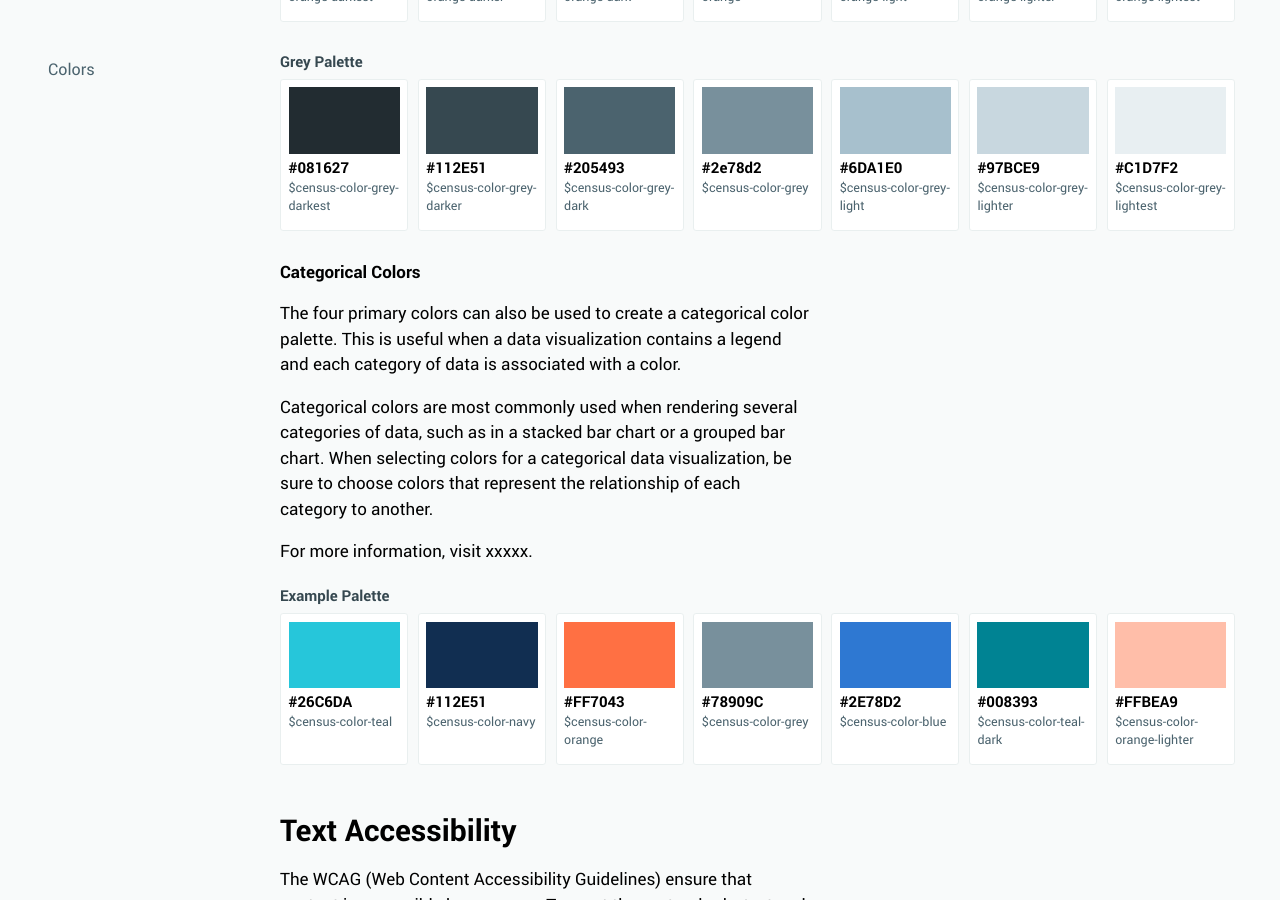
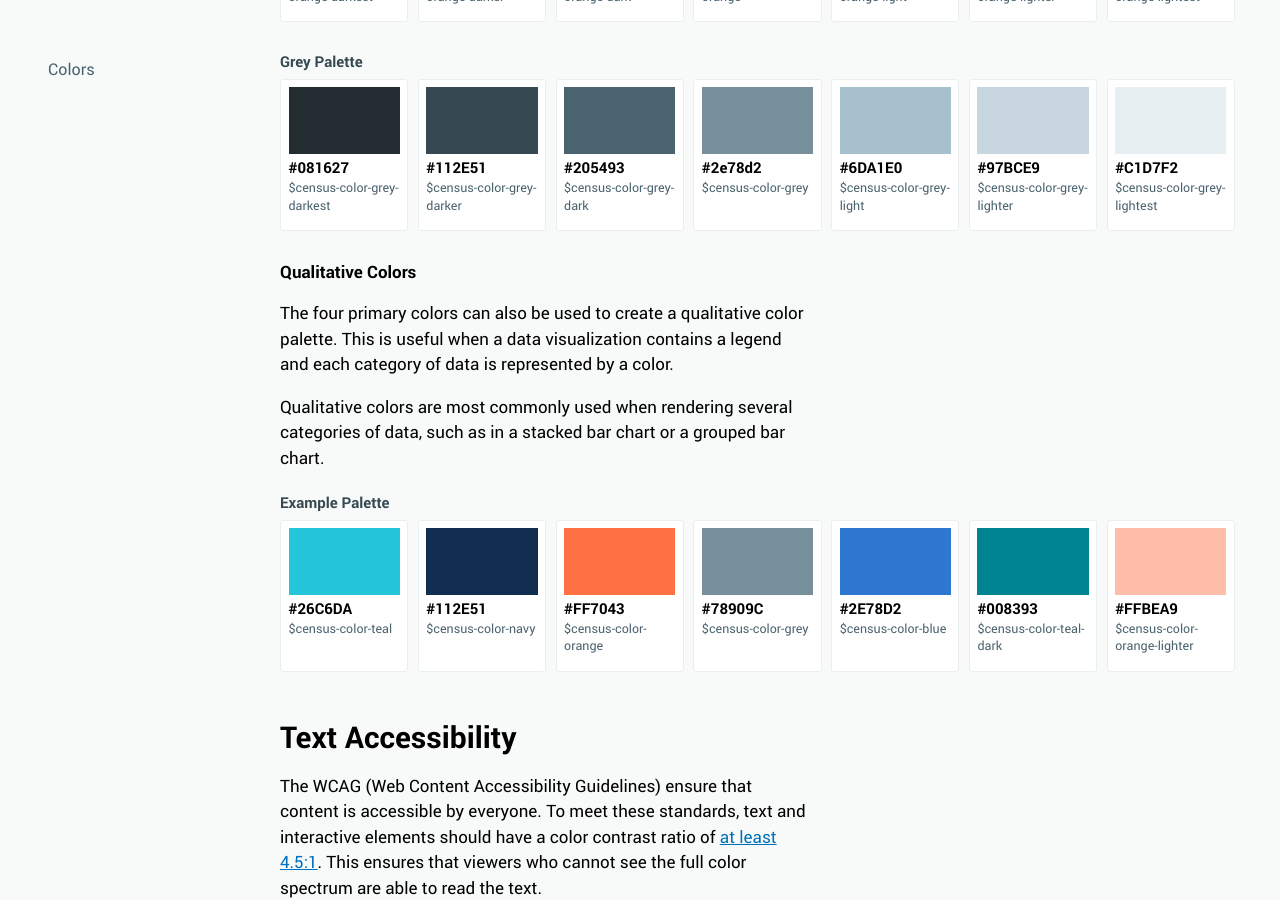
Before and after one commit to XDgov/data-design-standards, a Jekyll site: the page built from pages/components/colors.md, in a window 1280 px wide and 900 px high, scrolled down 1865 px. Built offline with Jekyll 4.4.1, drawn with Linux system fonts in a browser that asks for light colours.

Commit message:
Change Categorical to Qualitative

```diff
--- a/pages/components/colors.md
+++ b/pages/components/colors.md
@@ -55,20 +55,15 @@ lead: The colors featured in this section adhere to U.S. Census Bureau’s brand
 <div class="usa-grid-full usa-grid-colors">
   {% include colors/color-card-sequence.html hexValues="081627,112E51,205493,2e78d2,6DA1E0,97BCE9,C1D7F2" name="census-color-grey" %}
 </div>
-<h4>Categorical Colors</h4>
+<h4>Qualitative Colors</h4>
 <p>
-  The four primary colors can also be used to create a categorical color
+  The four primary colors can also be used to create a qualitative color
   palette. This is useful when a data visualization contains a legend and each
-  category of data is associated with a color.
+  category of data is represented by a color.
 </p>
 <p>
-  Categorical colors are most commonly used when rendering several categories
-  of data, such as in a stacked bar chart or a grouped bar chart. When selecting
-  colors for a categorical data visualization, be sure to choose colors that
-  represent the relationship of each category to another.
-</p>
-<p>
-  For more information, visit xxxxx.
+  Qualitative colors are most commonly used when rendering several categories
+  of data, such as in a stacked bar chart or a grouped bar chart.
 </p>
 <h5 class="usa-color-heading">Example Palette</h5>
 <div class="usa-grid-full usa-grid-colors">
```
